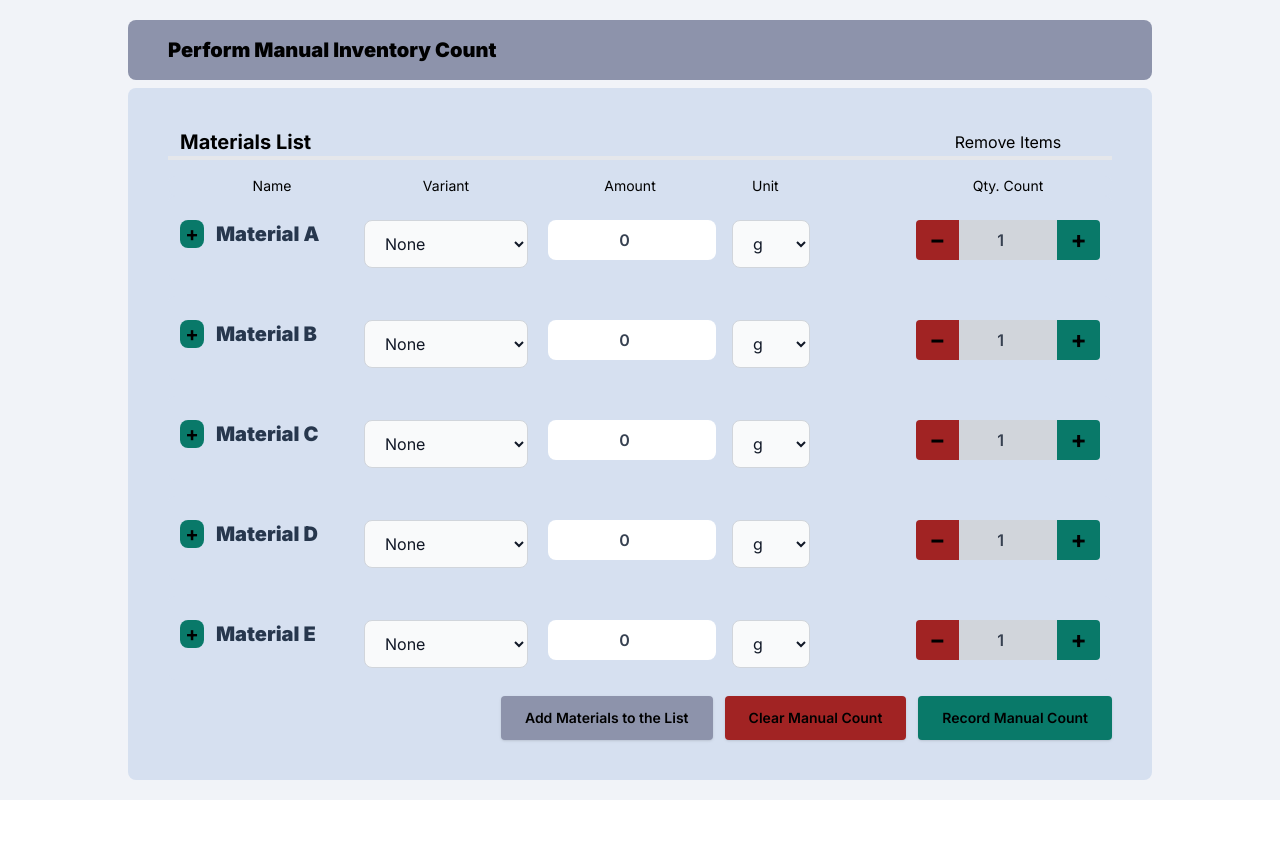
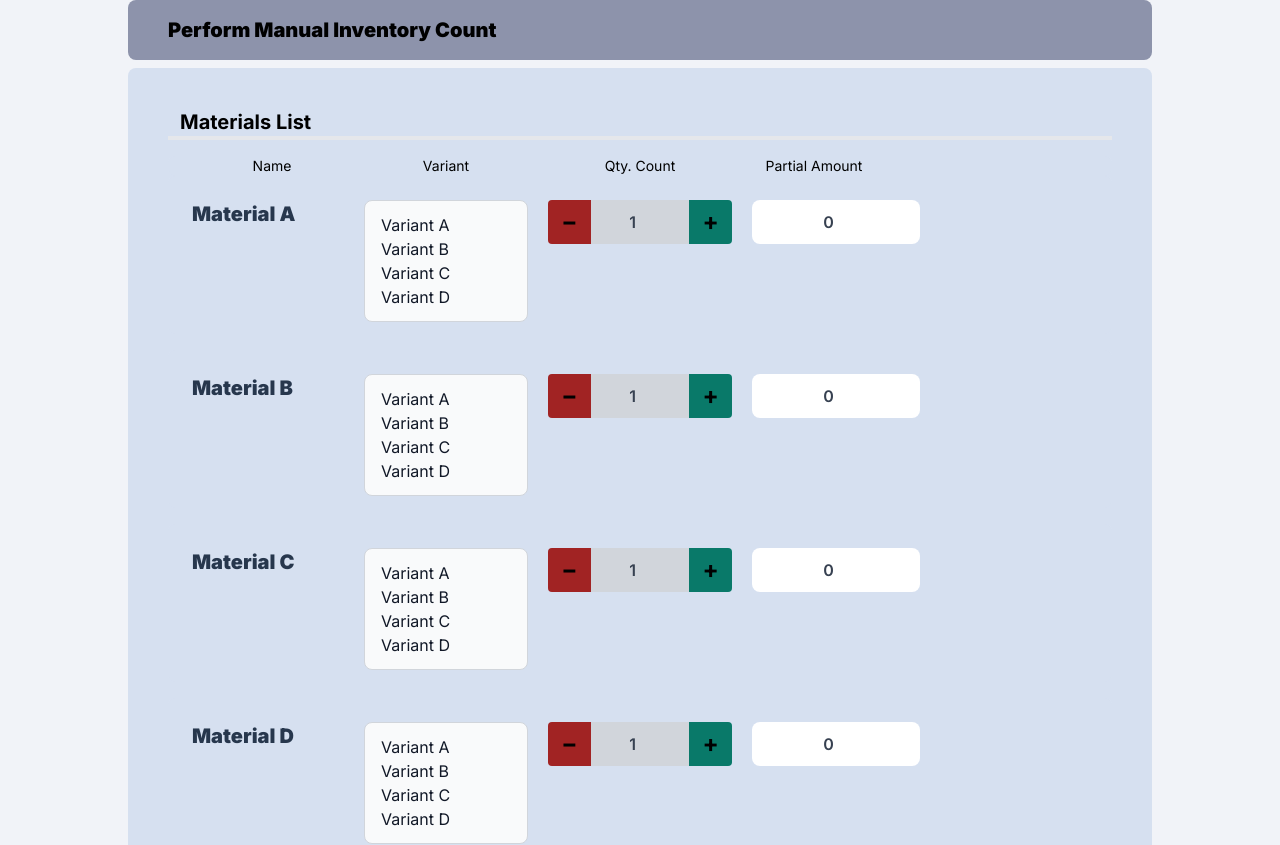
Before and after one commit to pattyarao/inventory-management-app, a Next.js app: page /manualcount in a window 1280 px wide. Shown: the top 845 px of the page. Before the commit the page ends 800 px from the top, so only its background shows below. Built offline with nearby package versions, Linux system fonts and the light colour scheme.

Commit message:
Eto ulit

```diff
--- a/app/components/ManualInventoryList.jsx
+++ b/app/components/ManualInventoryList.jsx
@@ -1,8 +1,5 @@
 "use client";
-
 import { useState, useEffect } from "react";
-import AddNewMaterialVariant from "./AddNewMaterialVariant";
-import AddMaterialCount from "./AddMaterialCount";
 import RecordManualCount from "./RecordManualCount";
 import ClearManualCount
  from "./ClearManualCount";
@@ -43,50 +40,6 @@ const ManualCount
   console.log(ManualCount
     );
 
-  const [edit, setEdit] = useState(false);
-  const [addVariantCondition, setAddVariantCondition] = useState(false);
-
-  const addVariant = (productIndex) => {
-    const newVariant = { variantName: 0, amount: 0, unit: 0, quantity: 1 };
-    const newManualCount
-     = [...ManualCount
-    ];
-    newManualCount
-    [productIndex].variants.push(newVariant);
-    setManualCount
-    (newManualCount
-      );
-  };
-
-  //handles changes with the input if number is manually typed in
-  const handleVariantNameChange = (productIndex, variantIndex, event) => {
-    const newManualCount
-     = [...ManualCount
-    ];
-    if (event.target.value === "Add New Variant") {
-      console.log("OPEN");
-      setAddVariantCondition(true);
-      return;
-    }
-    newManualCount
-    [productIndex].variants[variantIndex].variantName =
-      event.target.value;
-    setManualCount
-    (newManualCount
-      );
-  };
-
-  const handleUnitChange = (productIndex, variantIndex, event) => {
-    const newManualCount
-     = [...ManualCount
-    ];
-    newManualCount
-    [productIndex].variants[variantIndex].unit =
-      event.target.value;
-    setManualCount
-    (newManualCount
-      );
-  };
 
   const handleQtyChange = (productIndex, variantIndex, event) => {
     const newManualCount
@@ -137,24 +90,6 @@ const ManualCount
     }
   };
 
-  const handleRemove = (productIndex, variantIndex) => {
-    const newManualCount
-     = [...ManualCount
-    ];
-    newManualCount
-    [productIndex].variants.splice(variantIndex, 1);
-
-    // Check if there are no more variants in the product
-    if (newManualCount
-      [productIndex].variants.length === 0) {
-      newManualCount
-      .splice(productIndex, 1);
-    }
-    setManualCount
-    (newManualCount
-      );
-  };
-
   return (
     <div
       className="w-[80%] p-10 bg-blue-300 gap-6 rounded-lg"
@@ -163,21 +98,6 @@ const ManualCount
       <div className="px-3 w-full grid grid-cols-5 rounded-lg">
         <div className="col-span-3 md:col-span-4 text-xl font-bold">
           Materials List
-        </div>
-        <div className="col-span-2 md:col-span-1 text-md flex items-center justify-center">
-          {edit && ManualCount
-          .length !== 0 ? (
-            <button onClick={() => setEdit(false)}>
-              {" "}
-              <u> Done </u>{" "}
-            </button>
-          ) : !edit && ManualCount
-          .length !== 0 ? (
-            <button onClick={() => setEdit(true)}>
-              {" "}
-             Remove Items {" "}
-            </button>
-          ) : null}
         </div>
       </div>
       <hr
@@ -203,12 +123,11 @@ const ManualCount
                         <div className="col-span-1 me-5 text-sm flex items-center justify-center">
                           Variant
                         </div>
-                        <div className="col-span-1 me-5 text-sm flex items-center justify-center">
-                          Amount
-                        </div>
-                        <div className="col-span-1 text-sm ms-5">Unit</div>
                         <div className="col-span-1 text-sm flex items-center justify-center">
                           Qty. Count
+                        </div>
+                        <div className="col-span-1 me-5 text-sm flex items-center justify-center">
+                          Partial Amount
                         </div>
                       </div>
 
@@ -223,15 +142,7 @@ const ManualCount
                             }}
                           >
                             <div className="col-span-1 flex flex-row h-10 w-full rounded-lg relative bg-transparent mt-1">
-                              <button
-                                onClick={() => addVariant(index)}
-                                className="h-7 w-6 rounded-lg cursor-pointer flex items-center justify-center mt-2"
-                                style={{ backgroundColor: "#097969" }} //to be edited upon realignment
-                              >
-                                <span className="text-xl font-bold text-black">
-                                  +
-                                </span>
-                              </button>
+
 
                               <div className="font-black text-xl ms-3 mt-2">
                                 {product.name}
@@ -244,7 +155,7 @@ const ManualCount
                                 ) : null}
                                 <div className="col-span-1 me-5">
                                   <div className="relative">
-                                    <select
+                                    <ul
                                       value={variant.variantName}
                                       onChange={(event) =>
                                         handleVariantNameChange(
@@ -256,54 +167,15 @@ const ManualCount
                                       id="large"
                                       class="mt-3 block w-full px-4 py-3 text-base text-gray-900 border border-gray-300 rounded-lg bg-gray-50 focus:ring-blue-500 focus:border-blue-500 dark:bg-gray-700 dark:border-gray-600 dark:placeholder-gray-400 dark:text-white"
                                     >
-                                      <option value="0">None</option>
-                                      <option value="1">Variant A</option>
-                                      <option value="2">Variant B</option>
-                                      <option value="3">Variant C</option>
-                                      <option value="4">Variant D</option>
-                                      <option disabled>─────────────</option>
-                                      <option>Add New Variant</option>
-                                    </select>
+                                      <li value="0">Variant A</li>
+                                      <li value="1">Variant B</li>
+                                      <li value="2">Variant C</li>
+                                      <li value="3">Variant D</li>
+                                    </ul>
                                   </div>
                                 </div>
 
-                                <div className="col-span-1 flex flex-row h-10 w-full rounded-lg relative bg-transparent ">
-                                  <input
-                                    type="number"
-                                    className="mt-3 outline-none focus:outline-none text-center h-full w-full me-4 bg-white-300 font-semibold text-md hover:text-black focus:text-black md:text-base cursor-default flex items-center text-gray-700 outline-none rounded-lg "
-                                    value={variant.amount}
-                                    onChange={(event) =>
-                                      handleAmtChange(
-                                        index,
-                                        variantIndex,
-                                        event,
-                                      )
-                                    }
-                                  />
-                                </div>
-
-                                <div className="mt-3 col-span-1 flex flex-row h-10 w-full rounded-lg relative bg-transparent">
-                                  <div className="relative">
-                                    <select
-                                      id="large"
-                                      value={variant.unit}
-                                      onChange={(event) =>
-                                        handleUnitChange(
-                                          index,
-                                          variantIndex,
-                                          event,
-                                        )
-                                      }
-                                      class="block w-full px-4 py-3 text-base text-gray-900 border border-gray-300 rounded-lg bg-gray-50 focus:ring-blue-500 focus:border-blue-500 dark:bg-gray-700 dark:border-gray-600 dark:placeholder-gray-400 dark:text-white"
-                                    >
-                                      <option value="0">g</option>
-                                      <option value="1">mg</option>
-                                      <option value="2">kg</option>
-                                    </select>
-                                  </div>
-                                </div>
-
-                                <div className="mt-3 col-span-1 flex flex-row h-10 w-full rounded-lg relative bg-transparent mt-1">
+                                <div className="mt-3 col-span-1 flex flex-row h-11 w-full rounded-lg relative bg-transparent mt-1">
                                   <button
                                     onClick={() =>
                                       handleDecrement(index, variantIndex)
@@ -338,35 +210,24 @@ const ManualCount
                                       +
                                     </span>
                                   </button>
-                                  {edit ? (
-                                    <button
-                                      className="ms-3 col-span-1 p-2 flex items-center justify-center rounded-lg cursor-pointer"
-                                      style={{
-                                        backgroundColor: "#FF0000",
-                                        color: "#FFFFFF",
-                                      }}
-                                      onClick={() =>
-                                        handleRemove(index, variantIndex)
-                                      }
-                                    >
-                                      <svg
-                                        xmlns="http://www.w3.org/2000/svg"
-                                        className="h-6 w-6"
-                                        fill="none"
-                                        viewBox="0 0 24 24"
-                                        stroke="currentColor"
-                                      >
-                                        <path
-                                          strokeLinecap="round"
-                                          strokeLinejoin="round"
-                                          strokeWidth="2"
-                                          d="M6 18L18 6M6 6l12 12"
-                                        />
-                                      </svg>
-                                    </button>
-                                  ) : null}
+
+                                </div>
+                                <div className="ml-5 col-span-1 flex flex-row h-11 w-full rounded-lg relative bg-transparent ">
+                                  <input
+                                    type="number"
+                                    className="mt-3 outline-none focus:outline-none text-center h-full w-full me-4 bg-white-300 font-semibold text-md hover:text-black focus:text-black md:text-base cursor-default flex items-center text-gray-700 outline-none rounded-lg "
+                                    value={variant.amount}
+                                    onChange={(event) =>
+                                      handleAmtChange(
+                                        index,
+                                        variantIndex,
+                                        event,
+                                      )
+                                    }
+                                  />
                                 </div>
                               </>
+
                             ))}
 
                             <div className="col-span-2" />
@@ -376,25 +237,15 @@ const ManualCount
                     </>
                   ) : (
                     <div
-                      className="w-full p-20 mb-4 text-xs rounded-lg"
-                      style={{ backgroundColor: "#D6E0F0", color: "#27374D" }}
                     >
-                      <div className="font-black text-xl flex items-center justify-center">
-                        Your Materials List is Empty
-                      </div>
                     </div>
                   )}
                 </div>
                 <div className="flex justify-end">
-                  <AddMaterialCount />
                   {ManualCount
                   .length !== 0 ? (
                     <>
-                      <ClearManualCount
 
-                        onConfirmClear={() => setManualCount
-                          ([])}
-                      />
                       <RecordManualCount />
                     </>
                   ) : null}
@@ -405,9 +256,6 @@ const ManualCount
         </div>
       </div>
 
-      {addVariantCondition ? (
-        <AddNewMaterialVariant onClose={() => setAddVariantCondition(false)} />
-      ) : null}
     </div>
   );
 };
--- a/app/components/RecordManualCount.jsx
+++ b/app/components/RecordManualCount.jsx
@@ -59,7 +59,7 @@ const RecordManualCount = (props) => {
                     className="flex justify-center text-white font-bold uppercase text-sm px-6 py-3 mb-5"
                     style={{ fontSize: "30px", color: "black" }}
                   >
-                    ManualCount
+                    Manual Count
                    Recorded Successfully
                   </div>
 
```
